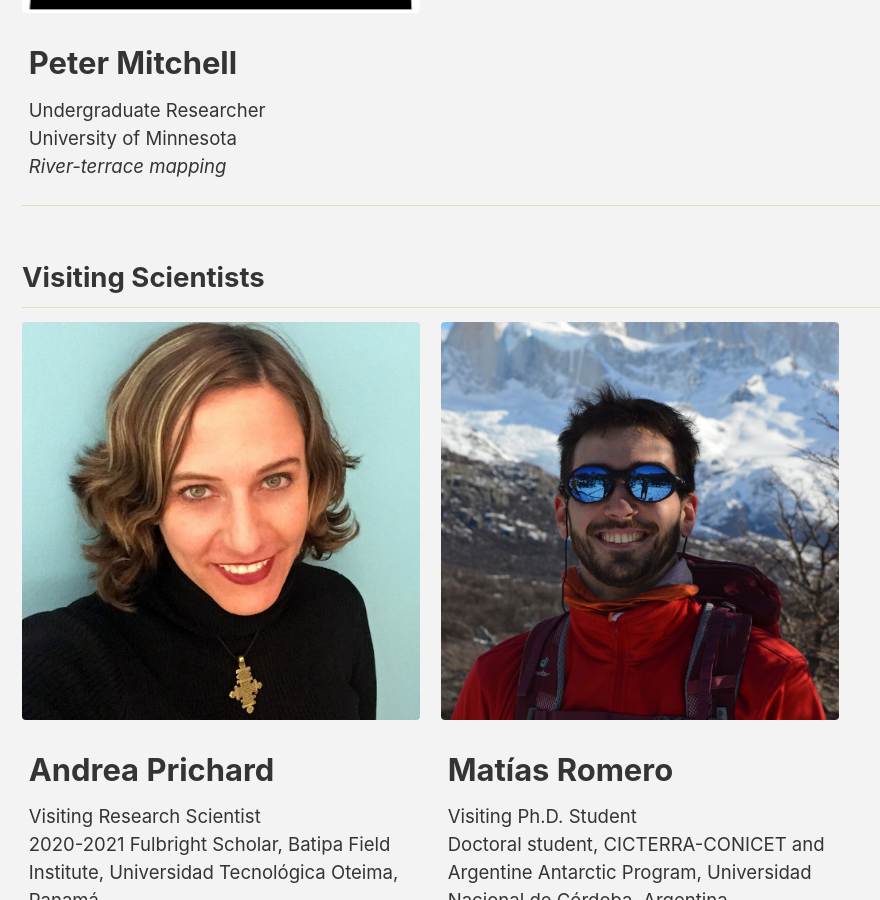
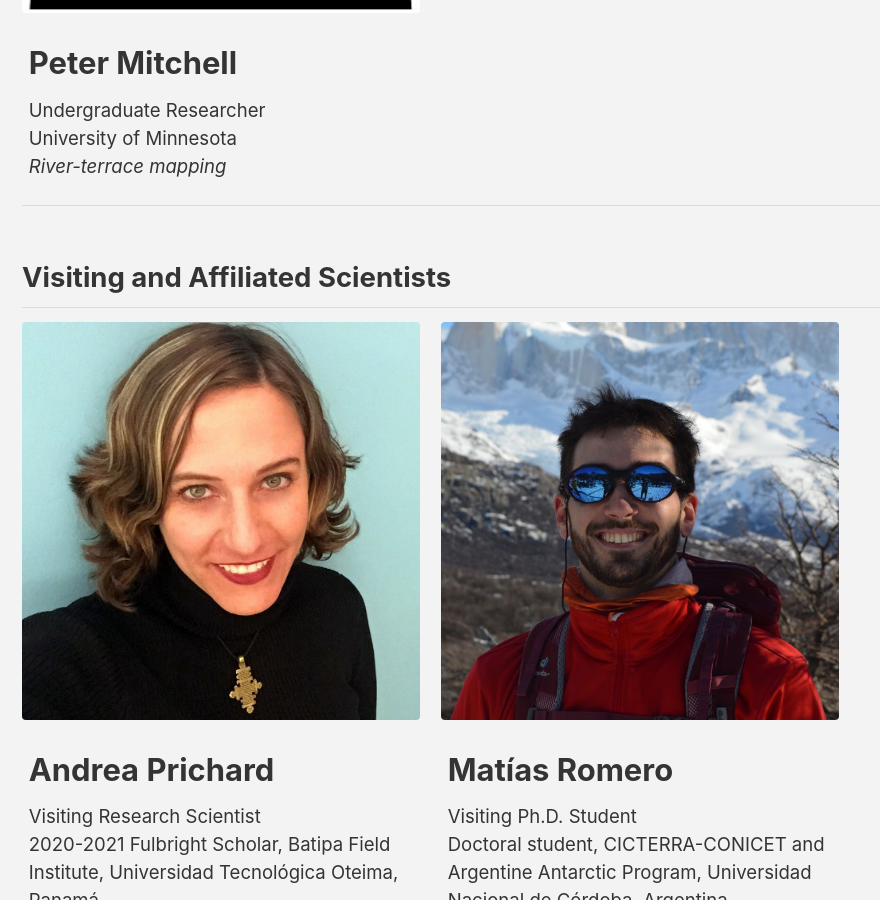
Before and after one commit to MNiMORPH/MNiMORPH.github.io, a Jekyll site: the page built from _pages/people.md, in a window 1280 px wide and 900 px high, scrolled down 3477 px. Shown: the whole window, without its empty margins (0-880 px from the left). Built offline with Jekyll 4.4.1, drawn with Linux system fonts in a browser that asks for light colours; cached includes are drawn as plain includes; nearby versions of some CDN libraries.

Commit message:
visiting and affiliated

```diff
--- a/_pages/people.md
+++ b/_pages/people.md
@@ -156,6 +156,6 @@ visitors:
 
 {% include feature_row id="undergrads" %}
 
-## Visiting Scientists
+## Visiting and Affiliated Scientists
 
 {% include feature_row id="visitors" %}
```
